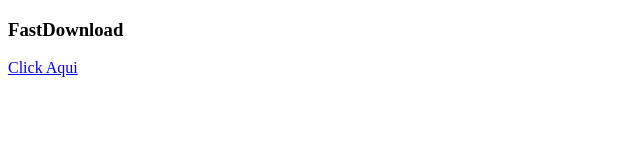
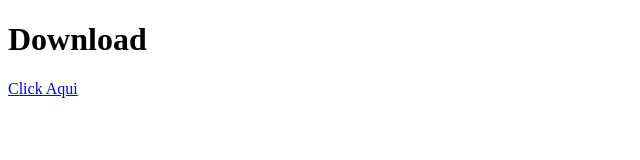
Before and after one commit to itsystemcoreservervirtual/fastdownload, a plain HTML site: page index.html in a window 1280 px wide. Shown: the whole page, without its empty margins (0-640 px from the left). Drawn offline with Linux system fonts and the light colour scheme.

Commit message:
Change heading from 'FastDownload' to 'Download'

```diff
--- a/index.html
+++ b/index.html
@@ -5,7 +5,7 @@
     <title>Calculadora</title>
 </head>
 <body>
-    <h3>FastDownload</h3>
+    <h1>Download</h1>
     <a href="script.bat" download>Click Aqui</a>
 </body>
 </html>
```
